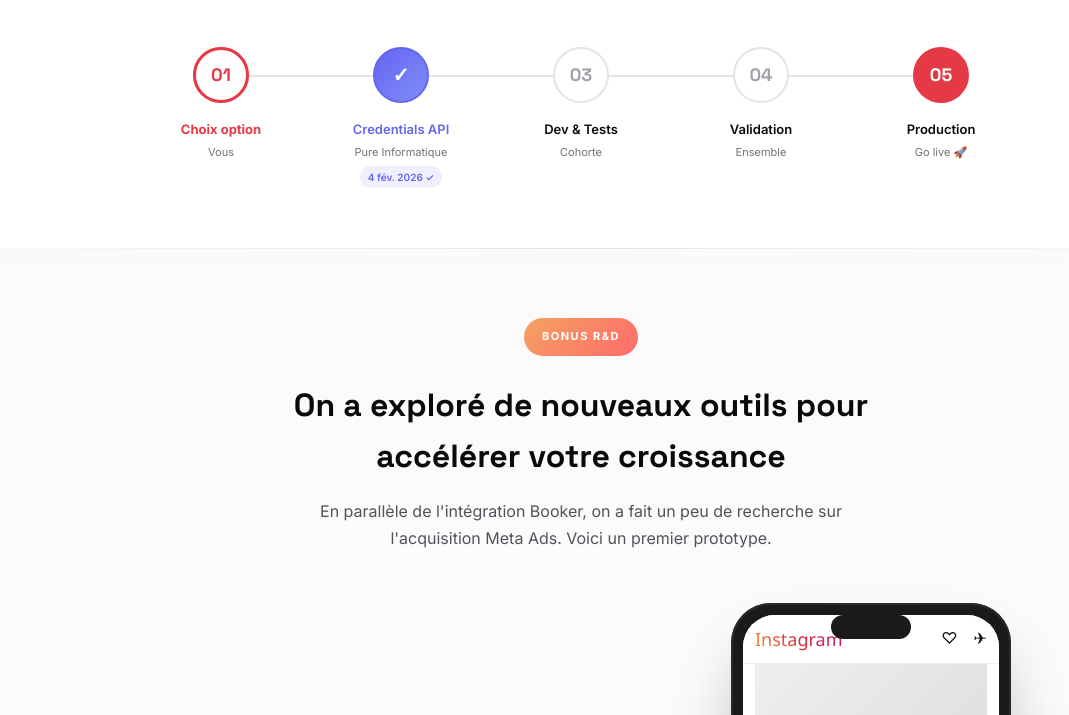
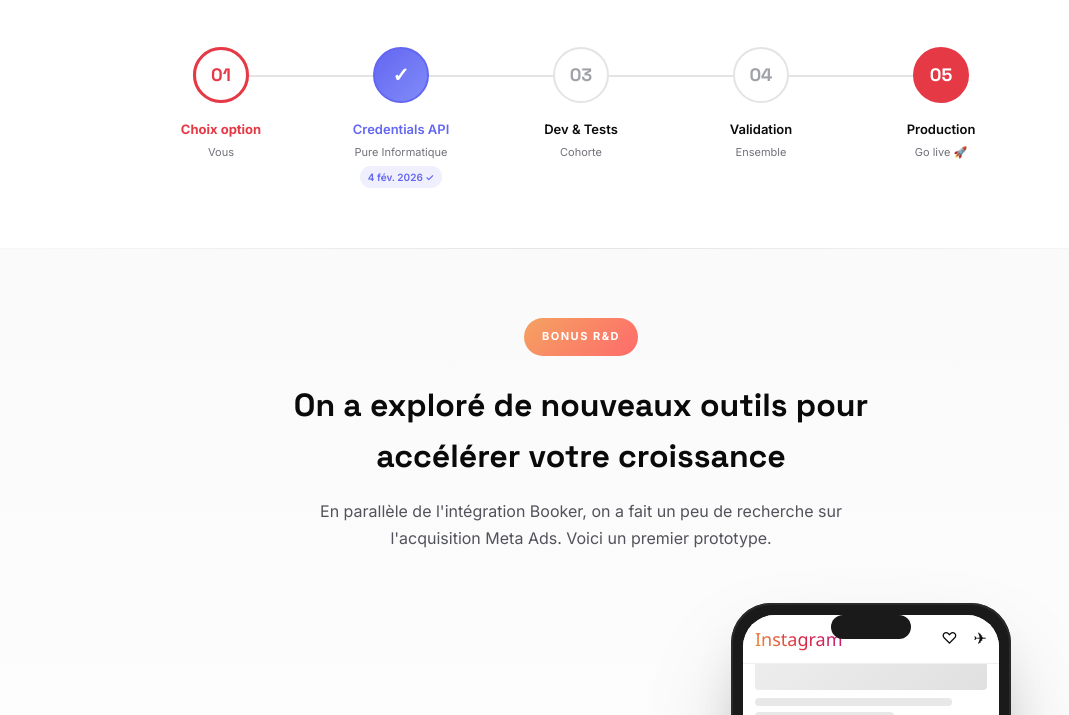
Before and after one commit to antoineThomasCode/smartduck-devis, a website: page public/index.html in a window 1280 px wide. Shown: the part 1797-2512 px from the top of the page, without its empty margins (59-1128 px from the left). Drawn offline with nearby package versions, Linux system fonts and the light colour scheme.

Commit message:
fix: pub remontée au centre de l'écran (-560px)

```diff
--- a/public/index.html
+++ b/public/index.html
@@ -783,7 +783,7 @@
     }
 
     .insta-feed-content.scrolled {
-      transform: translateY(-520px);
+      transform: translateY(-560px);
     }
 
     .insta-post-fake {
```
